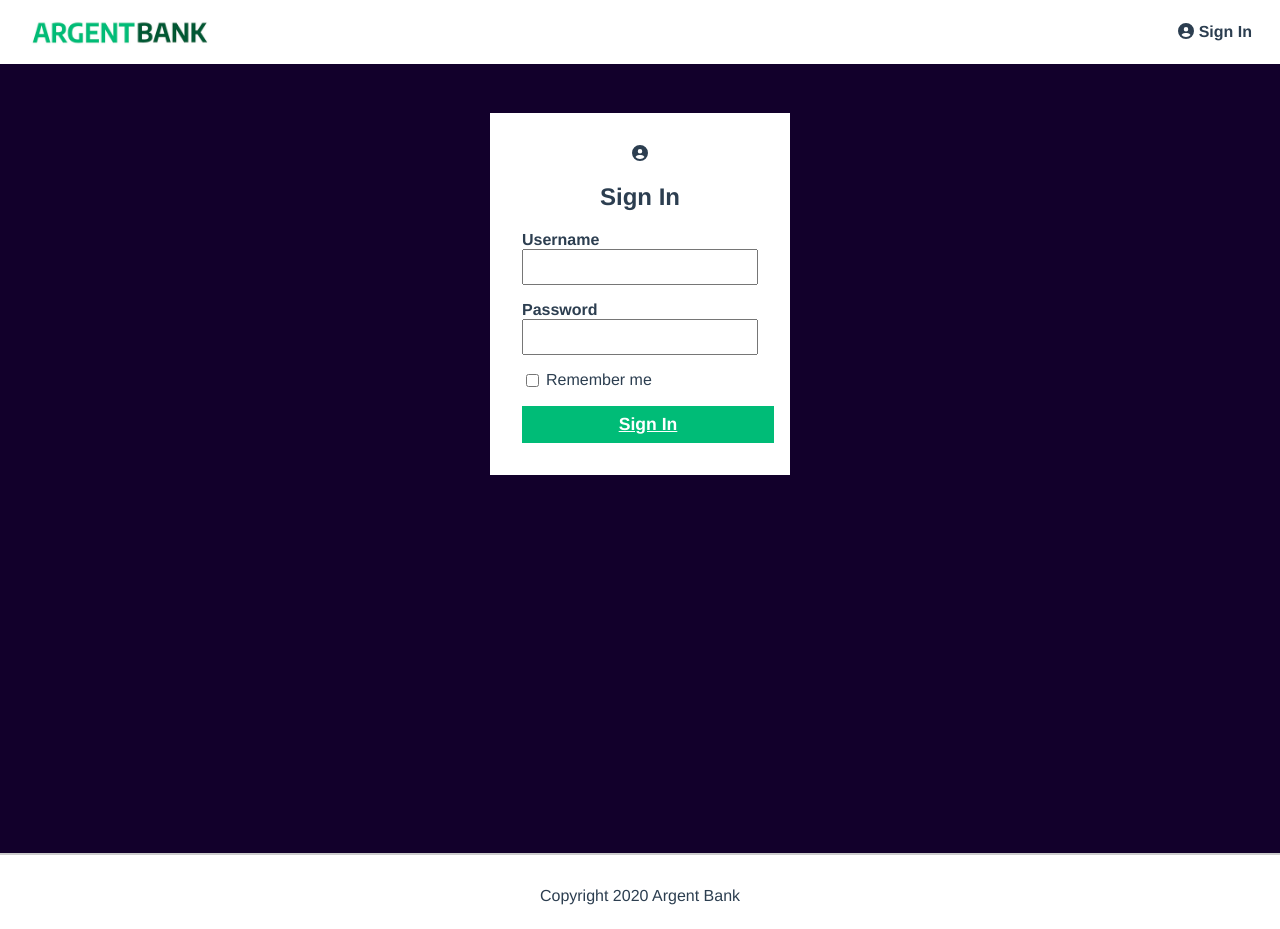
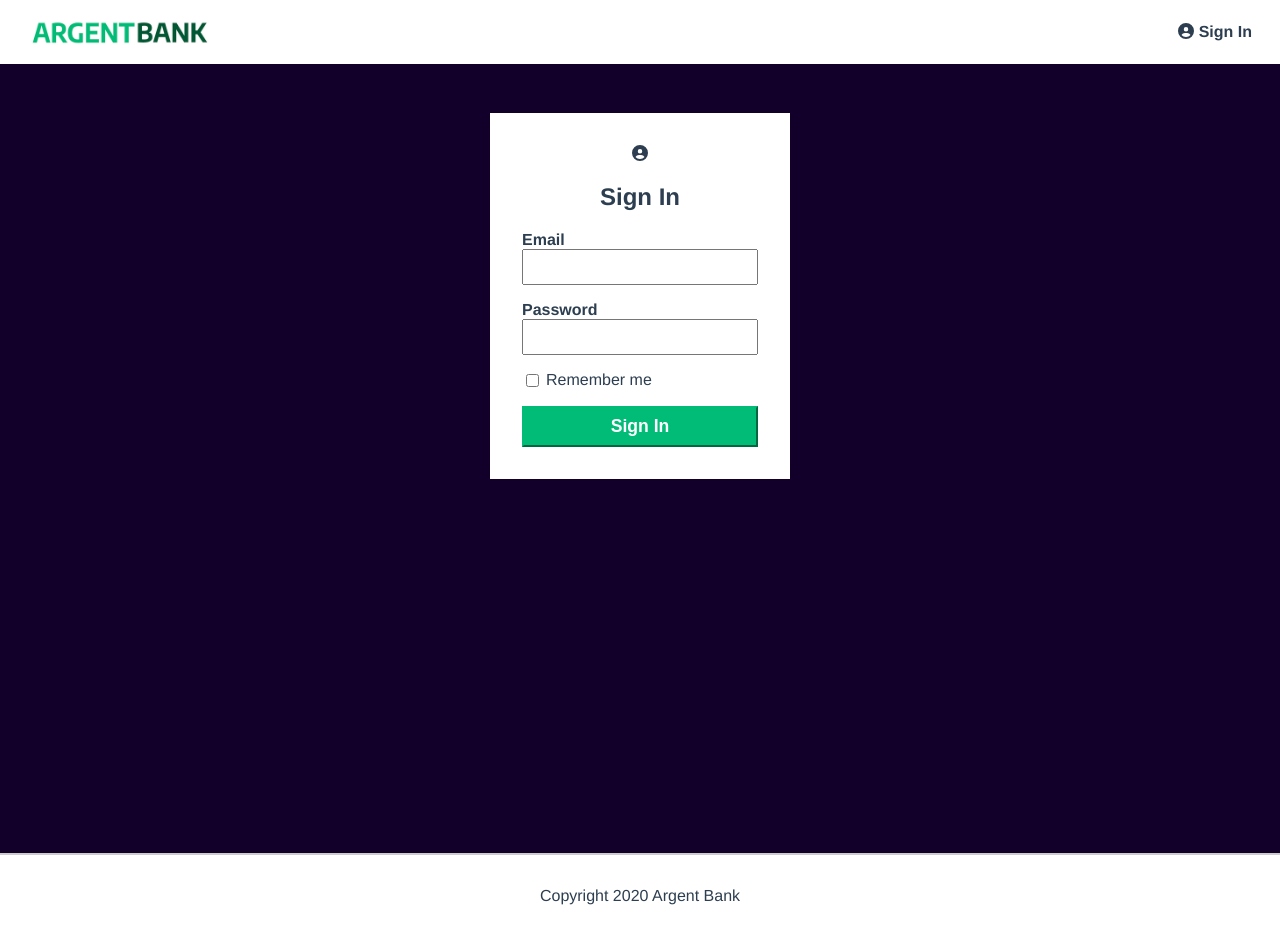
Before and after one commit to pguyon/Guyon_Philippe_projet13, a React (Create React App) app: page /login in a window 1280 px wide. Built offline with nearby package versions, Linux system fonts and the light colour scheme.

Commit message:
set token in localstorege

```diff
--- a/src/features/apiService.js
+++ b/src/features/apiService.js
@@ -17,9 +17,10 @@ const userLogin = async (email, password) => {
     password,
   });
 
-  if (response.ok) {
-    localStorage.setItem("user", JSON.stringify(response.data));
+  if (response.status === 200) {
+    localStorage.setItem("user", JSON.stringify(response.data.body.token));
   }
+  console.log(response.data);
   return response.data;
 };
 
@@ -39,8 +40,6 @@ const userProfile = async (token) => {
   const response = await instance.post(`/profile`, config);
   return response.data.body;
 };
-
-
 
 /**
  * It takes in a firstname, lastname, and token, and then it makes a PUT request to the /profile
--- a/src/pages/Login/Login.js
+++ b/src/pages/Login/Login.js
@@ -1,9 +1,26 @@
-import React from "react";
+import React, { useState } from "react";
 import classes from "./Login.module.css";
 import { FontAwesomeIcon } from "@fortawesome/react-fontawesome";
 import { faCircleUser } from "@fortawesome/free-solid-svg-icons";
+import apiService from "../../features/apiService";
 
 const Login = () => {
+  const [email, setEmail] = useState("");
+  const [password, setPassword] = useState("");
+
+  const submitHandler = (e) => {
+    e.preventDefault();
+    apiService.userLogin(email, password);
+  };
+
+  const emailHandler = (e) => {
+    setEmail(e.target.value);
+  };
+
+  const passwordHandler = (e) => {
+    setPassword(e.target.value);
+  };
+
   return (
     <main className={`${classes.main} ${classes["bg-dark"]}`}>
       <section className={classes["sign-in-content"]}>
@@ -11,21 +28,23 @@ const Login = () => {
         <h1>Sign In</h1>
         <form>
           <div className={classes["input-wrapper"]}>
-            <label for="username">Username</label>
-            <input type="text" id="username" />
+            <label htmlFor="email">Email</label>
+            <input type="text" id="email" onChange={emailHandler} />
           </div>
           <div className={classes["input-wrapper"]}>
-            <label for="password">Password</label>
-            <input type="password" id="password" />
+            <label htmlFor="password">Password</label>
+            <input type="password" id="password" onChange={passwordHandler} />
           </div>
           <div className={classes["input-remember"]}>
             <input type="checkbox" id="remember-me" />
-            <label for="remember-me">Remember me</label>
+            <label htmlFor="remember-me">Remember me</label>
           </div>
-          <a href="./user.html" className={classes["sign-in-button"]}>
+          {/* <a href="./user.html" className={classes["sign-in-button"]}>
             Sign In
-          </a>
-          {/* <button className={classes["sign-in-button"]}>Sign In</button> */}
+          </a> */}
+          <button className={classes["sign-in-button"]} onClick={submitHandler}>
+            Sign In
+          </button>
         </form>
       </section>
     </main>
```
